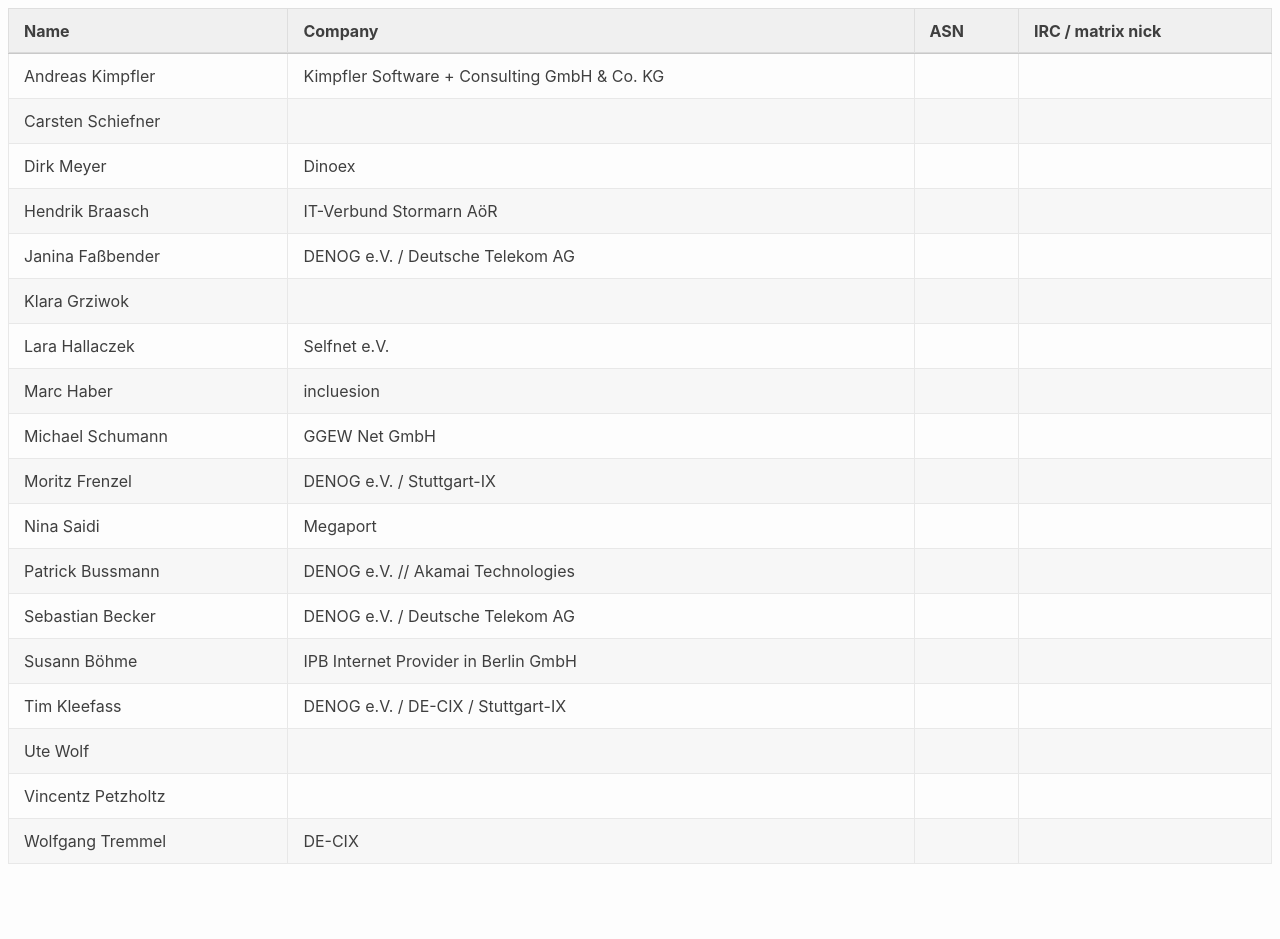
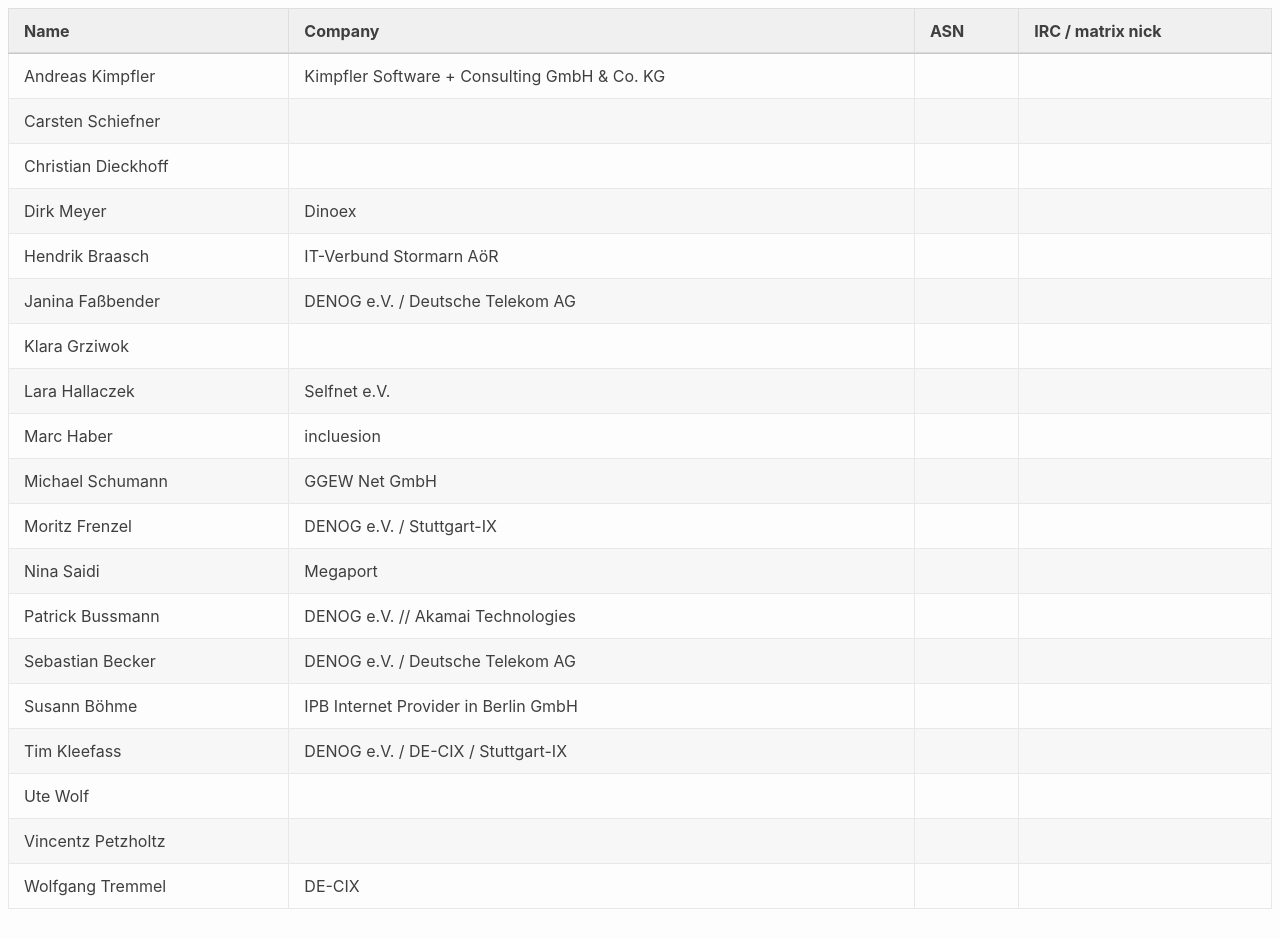
Before and after one commit to denog/pretix-attendeelist, a Jekyll site: the page built from member2025/index.markdown, in a window 1280 px wide and 939 px high. Built offline with Jekyll 4.4.1, drawn with Linux system fonts in a browser that asks for light colours.

Commit message:
Latest data: Thu Jan 16 07:10:29 UTC 2025

```diff
--- a/_data/attendees_member2025.json
+++ b/_data/attendees_member2025.json
@@ -7,6 +7,12 @@
   },
   {
     "name": "Carsten Schiefner",
+    "company": null,
+    "irc": null,
+    "asn": null
+  },
+  {
+    "name": "Christian Dieckhoff",
     "company": null,
     "irc": null,
     "asn": null
```
